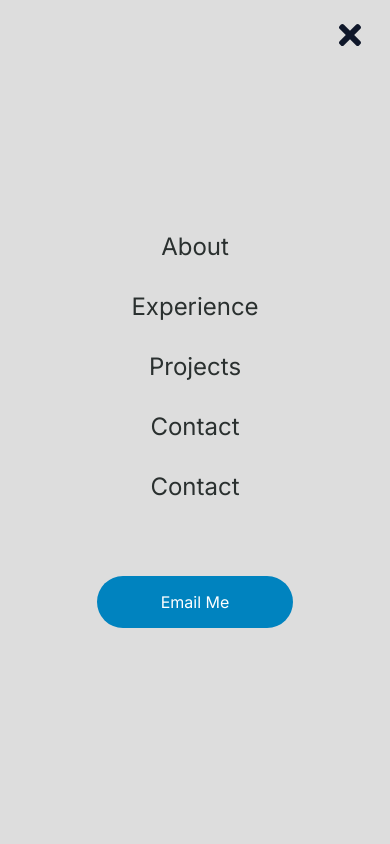
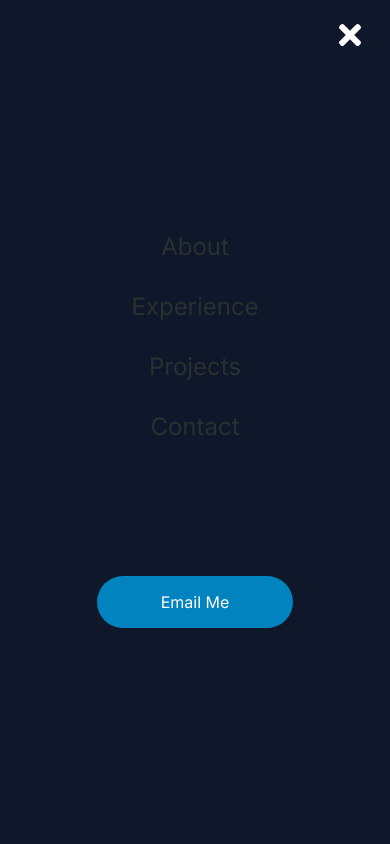
Before and after one commit to itsrichardhaar/Springer-React-Sandbox, a React (Create React App) app in the folder springer-sandbox/: page / in a window 390 px wide. Both pictures are taken after a click on the element 346 px from the left and 39 px from the top of the page. Shown: the top 844 px of the page. Built offline with nearby package versions, Linux system fonts and the light colour scheme.

Commit message:
Mobile menu updates

```diff
--- a/springer-sandbox/src/components/Sidebar/SidebarElements.js
+++ b/springer-sandbox/src/components/Sidebar/SidebarElements.js
@@ -9,7 +9,7 @@ export const SidebarContainer = styled.aside`
     z-index: 999;
     width: 100%;
     height: 100%;
-    background: #ddd;
+    background: rgb(15, 23, 42);
     display: grid;
     align-items: center;
     left: 0;
@@ -20,7 +20,7 @@ export const SidebarContainer = styled.aside`
 `;
 
 export const CloseIcon = styled(FaTimes)`
-    color: rgb(15, 23, 42);
+    color: #fff;
     transition: 0.2s ease-in-out;
 
     &:hover {
--- a/springer-sandbox/src/components/Sidebar/index.js
+++ b/springer-sandbox/src/components/Sidebar/index.js
@@ -48,7 +48,7 @@ const Sidebar = ({isOpen, toggle}) => {
                 >Projects
                     </SidebarLink>
                 <SidebarLink
-                to="our-team"
+                to="contact"
                 onClick={toggle}
                 smooth={true}
                 duration={500}
@@ -57,10 +57,9 @@ const Sidebar = ({isOpen, toggle}) => {
                 offset={-80}
                 >Contact
                 </SidebarLink>
-                <SidebarLink to="contact" onClick={toggle}>Contact</SidebarLink>
             </SidebarMenu>
             <SideBtnWrap>
-                <SidebarRoute to="/email">Email Me</SidebarRoute>
+                <SidebarRoute as="a" href="mailto:haar.richard@gmail.com">Email Me</SidebarRoute>
             </SideBtnWrap>
         </SidebarWrapper>
     </SidebarContainer>
```
